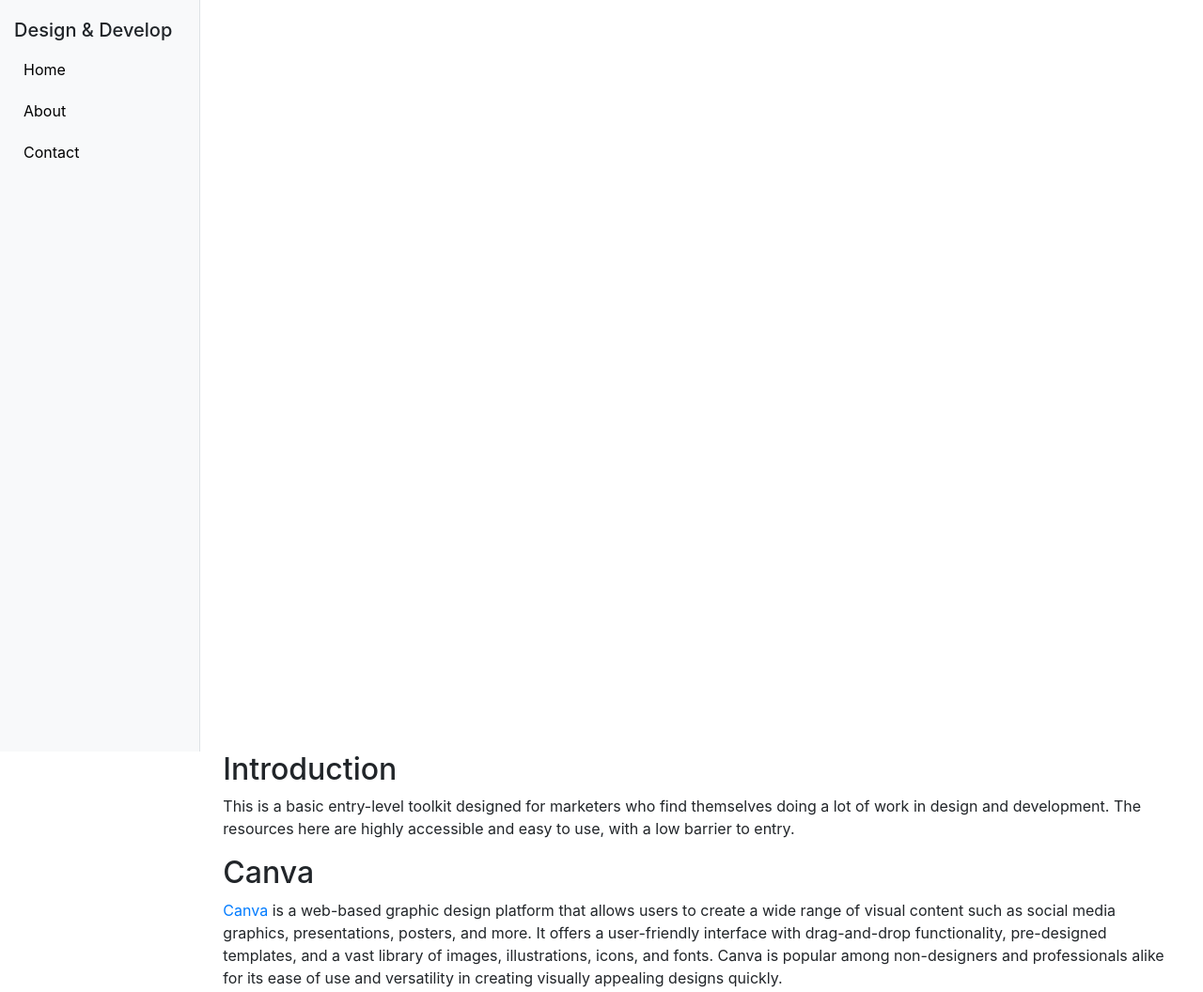
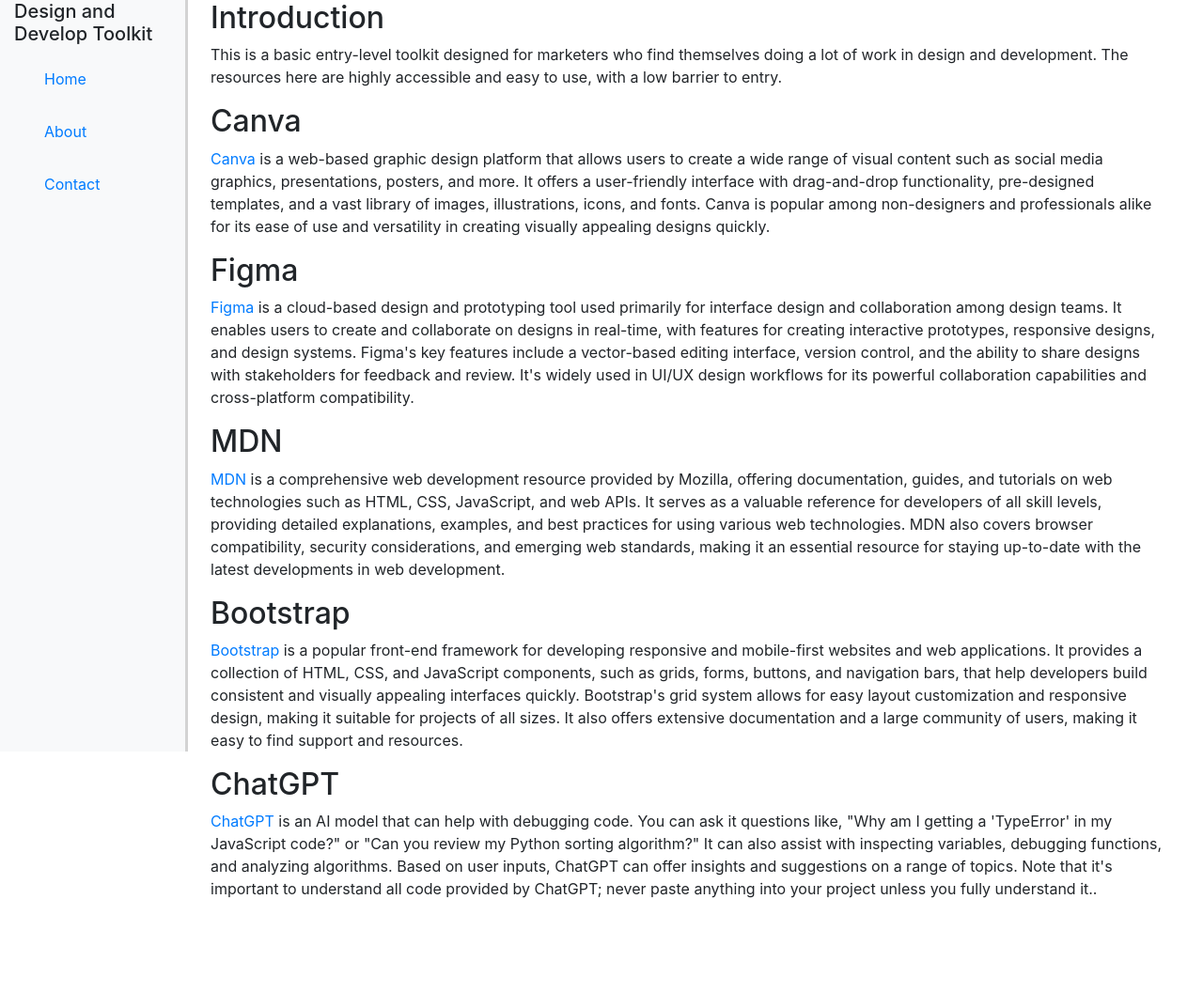
Before and after one commit to danielledonnelly/design-and-develop-toolkit, a plain HTML site: page index.html in a window 1280 px wide. Shown: the top 1056 px of the page at 94% size. After the commit the page ends 974 px from the top, so only its background shows below. Drawn offline with nearby package versions, Linux system fonts and the light colour scheme.

Commit message:
navbar working

```diff
--- a/index.html
+++ b/index.html
@@ -11,13 +11,13 @@
 <body>
 
     <header>
-        <nav class="col-md-2 bg-light sidebar">
+        <nav id="navbar" class="col-md-2 bg-light sidebar">
             <div class="sidebar-sticky">
-                <h5>Design & Develop</h5>
+                <h5>Design and Develop Toolkit</h5>
                 <ul class="nav flex-column">
-                    <li class="nav-item"><a class="nav-link active" href="#">Home</a></li>
-                    <li class="nav-item"><a class="nav-link" href="#">About</a></li>
-                    <li class="nav-item"><a class="nav-link" href="#">Contact</a></li>
+                    <li class="nav-item nav-link"><a class="nav-link active" href="#">Home</a></li>
+                    <li class="nav-item nav-link"><a class="nav-link" href="#">About</a></li>
+                    <li class="nav-item nav-link"><a class="nav-link" href="#">Contact</a></li>
                 </ul>
             </div>
         </nav>
--- a/style.css
+++ b/style.css
@@ -1,42 +1,18 @@
-/* Style for vertical navbar */
-.sidebar {
-  height: 100vh; /* Make navbar full height of viewport */
-  position: fixed; /* Fix the navbar position */
-  left: 0; /* Position navbar to the left */
-  top: 0; /* Align navbar to the top */
-  padding-top: 20px; /* Add padding to top */
-  width: 200px; /* Set width of navbar */
-  background-color: #f8f9fa; /* Background color for the navbar */
-  border-right: 1px solid #dee2e6; /* Add border on the right side */
-  overflow-y: auto; /* Allow vertical scrolling if content exceeds viewport height */
-}
 
 /* Style for main content */
 #main-doc {
-  margin-left: 220px; /* Adjust margin to accommodate navbar width plus a space */
+  position: absolute !important;
+  margin-left: 200px !important;
+  top: 0 !important;
 }
 
-/* Additional styling */AV
-.sidebar h1 {
-  text-align: center; /* Center align the header */
-  margin-bottom: 20px; /* Add margin to bottom of header */
+#navbar {
+  position: fixed !important;
+  max-width: 200px !important;
+  top: 0px;
+  left: 0px;
+  width: 100px !i;
+  height: 100%;
+  border-right: solid;
+  border-color: lightgrey;
 }
-
-.sidebar ul {
-  padding-left: 0; /* Remove default padding from ul */
-}
-
-.sidebar ul li {
-  list-style: none; /* Remove default list style */
-}
-
-.sidebar ul li a {
-  text-decoration: none; /* Remove underline from links */
-  color: black; /* Change link color */
-  display: block; /* Make links block-level elements */
-  padding: 10px; /* Add padding to links */
-}
-
-.sidebar ul li a:hover {
-  background-color: #e9ecef; /* Change background color on hover */
-}
```
